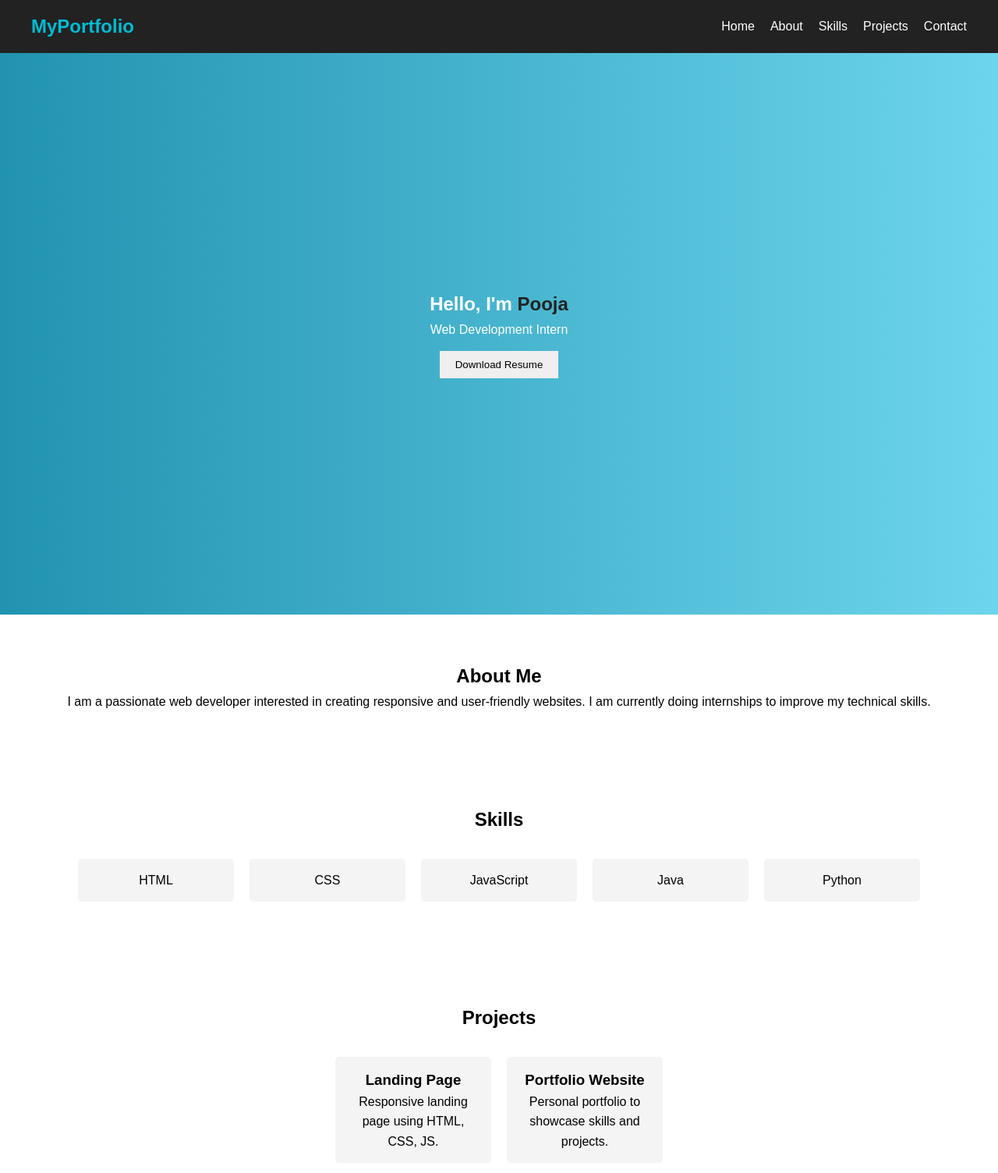
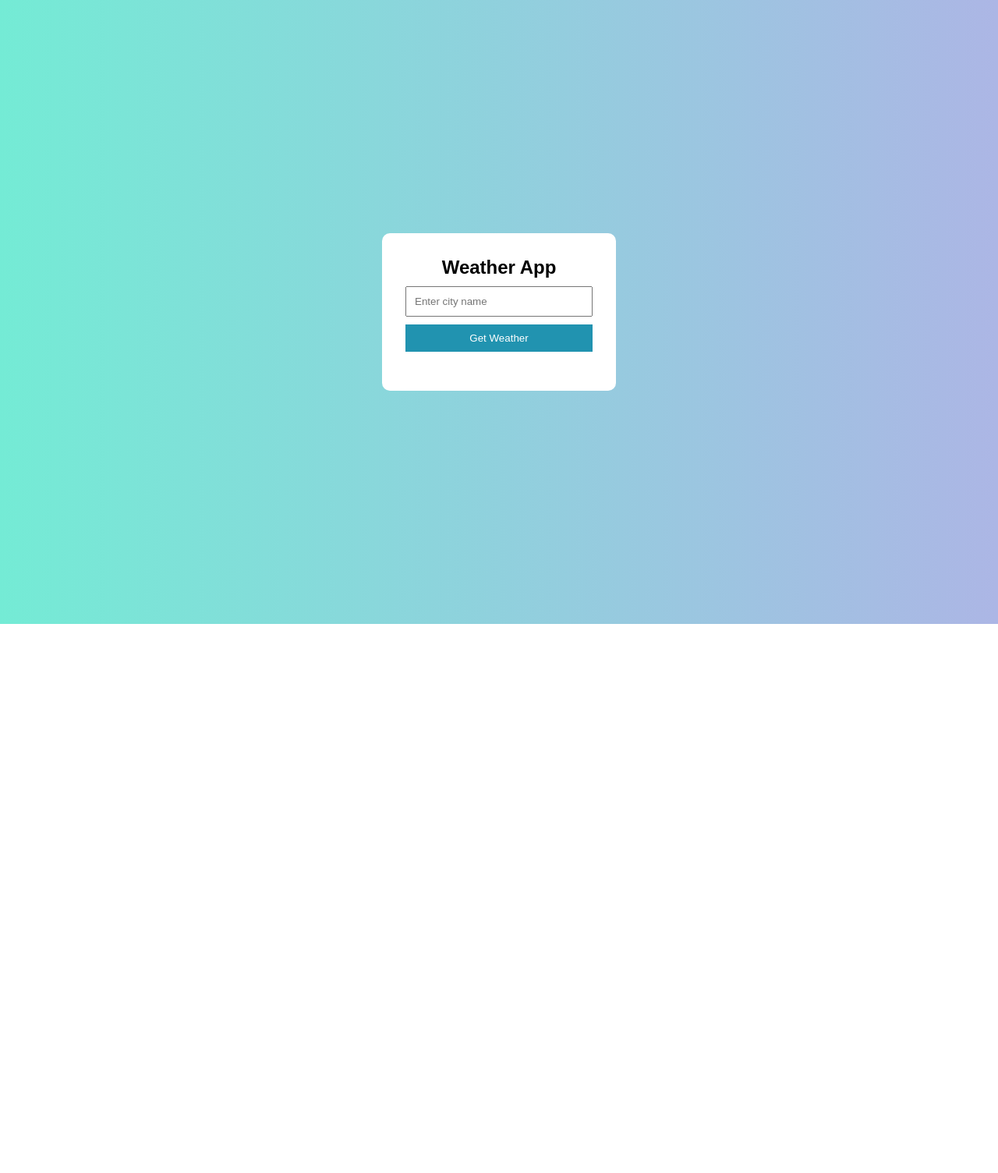
Before and after one commit to Pooja-R-20061028/prodigy-infotech-web, a plain HTML site: page index.html in a window 1280 px wide. Shown: the top 1504 px of the page at 78% size. After the commit the page ends 800 px from the top, so only its background shows below. Drawn offline with Linux system fonts and the light colour scheme.

Commit message:
Added Task 5 – Weather App

```diff
--- a/index.html
+++ b/index.html
@@ -3,71 +3,18 @@
 <head>
     <meta charset="UTF-8">
     <meta name="viewport" content="width=device-width, initial-scale=1.0">
-    <title>My Portfolio</title>
+    <title>Weather App</title>
     <link rel="stylesheet" href="style.css">
 </head>
 <body>
 
-    <nav>
-        <h2 class="logo">MyPortfolio</h2>
-        <ul>
-            <li><a href="#home">Home</a></li>
-            <li><a href="#about">About</a></li>
-            <li><a href="#skills">Skills</a></li>
-            <li><a href="#projects">Projects</a></li>
-            <li><a href="#contact">Contact</a></li>
-        </ul>
-    </nav>
+    <div class="weather-container">
+        <h2>Weather App</h2>
+        <input type="text" id="city" placeholder="Enter city name">
+        <button onclick="getWeather()">Get Weather</button>
 
-    <section id="home" class="hero">
-        <h1>Hello, I'm <span>Pooja</span></h1>
-        <p>Web Development Intern</p>
-        <button>Download Resume</button>
-    </section>
-
-    <section id="about">
-        <h2>About Me</h2>
-        <p>
-            I am a passionate web developer interested in creating responsive
-            and user-friendly websites. I am currently doing internships to
-            improve my technical skills.
-        </p>
-    </section>
-
-    <section id="skills">
-        <h2>Skills</h2>
-        <div class="skills-container">
-            <div class="skill">HTML</div>
-            <div class="skill">CSS</div>
-            <div class="skill">JavaScript</div>
-            <div class="skill">Java</div>
-            <div class="skill">Python</div>
-        </div>
-    </section>
-
-    <section id="projects">
-        <h2>Projects</h2>
-        <div class="projects-container">
-            <div class="project-card">
-                <h3>Landing Page</h3>
-                <p>Responsive landing page using HTML, CSS, JS.</p>
-            </div>
-            <div class="project-card">
-                <h3>Portfolio Website</h3>
-                <p>Personal portfolio to showcase skills and projects.</p>
-            </div>
-        </div>
-    </section>
-
-    <section id="contact">
-        <h2>Contact Me</h2>
-        <p>Email: pooja@example.com</p>
-        <p>Phone: +91 XXXXXXXX</p>
-    </section>
-
-    <footer>
-        <p>© 2025 Pooja | All Rights Reserved</p>
-    </footer>
+        <div class="result" id="result"></div>
+    </div>
 
     <script src="script.js"></script>
 </body>
--- a/script.js
+++ b/script.js
@@ -1 +1,29 @@
-console.log("Portfolio Website Loaded Successfully");
+const apiKey = "YOUR_API_KEY"; // OpenWeather API key
+
+function getWeather() {
+    const city = document.getElementById("city").value;
+    const result = document.getElementById("result");
+
+    if (city === "") {
+        result.innerHTML = "Please enter a city name";
+        return;
+    }
+
+    fetch(`https://api.openweathermap.org/data/2.5/weather?q=${city}&units=metric&appid=${apiKey}`)
+        .then(response => response.json())
+        .then(data => {
+            if (data.cod === "404") {
+                result.innerHTML = "City not found";
+            } else {
+                result.innerHTML = `
+                    <h3>${data.name}</h3>
+                    <p>Temperature: ${data.main.temp} °C</p>
+                    <p>Humidity: ${data.main.humidity}%</p>
+                    <p>Weather: ${data.weather[0].description}</p>
+                `;
+            }
+        })
+        .catch(() => {
+            result.innerHTML = "Error fetching data";
+        });
+}
--- a/style.css
+++ b/style.css
@@ -6,94 +6,36 @@
 }
 
 body {
-    line-height: 1.6;
-}
-
-/* Navbar */
-nav {
+    height: 100vh;
+    background: linear-gradient(to right, #74ebd5, #acb6e5);
     display: flex;
-    justify-content: space-between;
-    align-items: center;
-    padding: 15px 40px;
-    background: #222;
-    position: sticky;
-    top: 0;
-}
-
-nav ul {
-    display: flex;
-    list-style: none;
-}
-
-nav ul li {
-    margin-left: 20px;
-}
-
-nav ul li a {
-    color: white;
-    text-decoration: none;
-}
-
-.logo {
-    color: #00bcd4;
-}
-
-/* Hero */
-.hero {
-    height: 90vh;
-    background: linear-gradient(to right, #2193b0, #6dd5ed);
-    color: white;
-    display: flex;
-    flex-direction: column;
     justify-content: center;
     align-items: center;
 }
 
-.hero span {
-    color: #222;
+.weather-container {
+    background: white;
+    padding: 30px;
+    border-radius: 10px;
+    text-align: center;
+    width: 300px;
 }
 
-.hero button {
-    margin-top: 15px;
-    padding: 10px 20px;
+.weather-container input {
+    width: 100%;
+    padding: 10px;
+    margin: 10px 0;
+}
+
+.weather-container button {
+    padding: 10px;
+    width: 100%;
+    background: #2193b0;
+    color: white;
     border: none;
     cursor: pointer;
 }
 
-/* Sections */
-section {
-    padding: 60px 40px;
-    text-align: center;
-}
-
-.skills-container,
-.projects-container {
-    display: flex;
-    justify-content: center;
-    flex-wrap: wrap;
+.result {
     margin-top: 20px;
 }
-
-.skill,
-.project-card {
-    background: #f4f4f4;
-    padding: 15px;
-    margin: 10px;
-    width: 200px;
-    border-radius: 5px;
-}
-
-/* Footer */
-footer {
-    background: #222;
-    color: white;
-    text-align: center;
-    padding: 15px;
-}
-
-/* Responsive */
-@media (max-width: 768px) {
-    nav ul {
-        flex-direction: column;
-    }
-}
```
